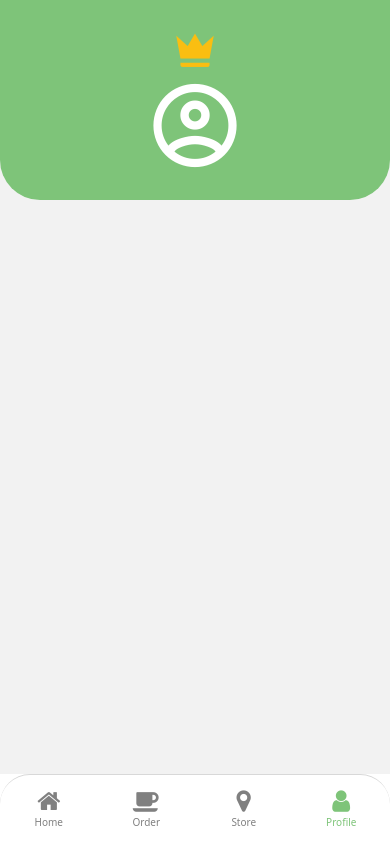
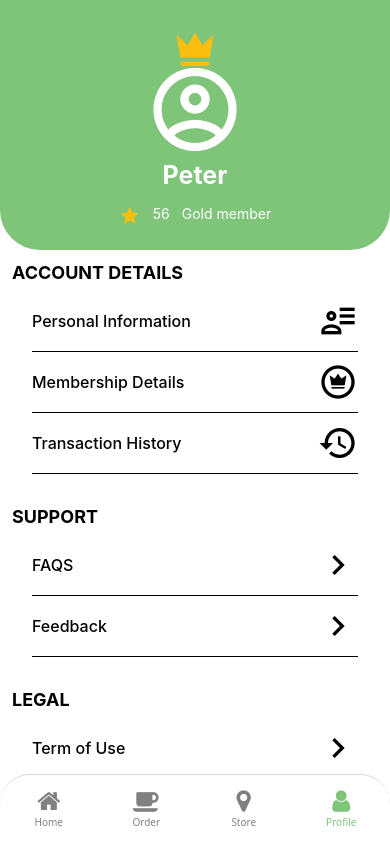
Before and after one commit to sus77n/MobileAppGreenDrink, a React Native app: screen /Profile in a window 390 px wide. Built offline with nearby package versions, Linux system fonts and the light colour scheme.

Commit message:
done profileScreen

```diff
--- a/src/screen/ProfileScreen.js
+++ b/src/screen/ProfileScreen.js
@@ -1,46 +1,148 @@
 import React from "react";
-import { StyleSheet, View } from "react-native";
+import { ScrollView, StyleSheet, Text, TouchableOpacity, View } from "react-native";
 import { colorTheme } from "../component/store";
 import Icon from 'react-native-vector-icons/MaterialCommunityIcons';
 
-const ProfileScreen = () => {
+const ProfileScreen = ({ navigation }) => {
 
 
     return (
-        <View style={styles.container}>
+        <ScrollView style={styles.container}>
             <View style={styles.header}>
                 <Icon name='crown' style={styles.crownIcon} size={50} color={'white'} />
-                <Icon name='account-circle-outline' style={styles.accountIcon} size={100} color={'white'} />
-                <View>
-
+                <Icon name='account-circle-outline' size={100} color={'white'} />
+                <Text style={[styles.whiteText, styles.name]}>Peter</Text>
+                <View style={styles.subHeader}>
+                    <Icon name='star' style={styles.accountIcon} size={22} color={colorTheme.orangeText} />
+                    <Text style={[styles.whiteText, styles.subHeaderText]}>56</Text>
+                    <Text style={[styles.whiteText, styles.subHeaderText]}>Gold member</Text>
                 </View>
             </View>
-        </View>
+
+            <View style={styles.sectionBlock}>
+                <Text style={styles.headerSection}>ACCOUNT DETAILS</Text>
+                <View style={styles.bodySection}>
+                    <TouchableOpacity style={styles.row}>
+                        <Text style={styles.rowText}>Personal Information</Text>
+                        <Icon name='account-details-outline' style={styles.accountIcon} size={40} color={colorTheme.black} />
+                    </TouchableOpacity>
+                    <TouchableOpacity style={styles.row}>
+                        <Text style={styles.rowText}>Membership Details</Text>
+                        <Icon name='crown-circle-outline' style={styles.accountIcon} size={40} color={colorTheme.black} />
+                    </TouchableOpacity>
+                    <TouchableOpacity style={styles.row}>
+                        <Text style={styles.rowText}>Transaction History</Text>
+                        <Icon name='history' style={styles.accountIcon} size={40} color={colorTheme.black} />
+                    </TouchableOpacity>
+                </View>
+            </View>
+            <View style={styles.sectionBlock}>
+                <Text style={styles.headerSection}>SUPPORT</Text>
+                <View style={styles.bodySection}>
+                    <TouchableOpacity style={styles.row}>
+                        <Text style={styles.rowText}>FAQS</Text>
+                        <Icon name='chevron-right' style={styles.accountIcon} size={40} color={colorTheme.black} />
+                    </TouchableOpacity>
+                    <TouchableOpacity style={styles.row}>
+                        <Text style={styles.rowText}>Feedback</Text>
+                        <Icon name='chevron-right' style={styles.accountIcon} size={40} color={colorTheme.black} />
+                    </TouchableOpacity>
+                </View>
+            </View>
+            <View style={styles.sectionBlock}>
+                <Text style={styles.headerSection}>LEGAL</Text>
+                <View style={styles.bodySection}>
+                    <TouchableOpacity style={styles.row}>
+                        <Text style={styles.rowText}>Term of Use</Text>
+                        <Icon name='chevron-right' style={styles.accountIcon} size={40} color={colorTheme.black} />
+                    </TouchableOpacity>
+                    <TouchableOpacity style={styles.row}>
+                        <Text style={styles.rowText}>Privacy Policy</Text>
+                        <Icon name='chevron-right' style={styles.accountIcon} size={40} color={colorTheme.black} />
+                    </TouchableOpacity>
+                </View>
+            </View>
+
+            <TouchableOpacity style={styles.logOutBtn}>
+                <Text style={styles.logOutText}>LOG OUT</Text>
+            </TouchableOpacity>
+        </ScrollView>
     )
 }
 
 const styles = StyleSheet.create({
     container: {
-        flex: 1
+        flex: 1,
+        backgroundColor: colorTheme.white,
     },
     header: {
         backgroundColor: colorTheme.greenBackground,
         borderBottomRightRadius: 40,
         borderBottomLeftRadius: 40,
-        height: 200,
+        height: 250,
         borderColor: colorTheme.greenBackground,
         justifyContent: "center",
         alignItems: "center",
     },
     crownIcon: {
         color: colorTheme.orangeText,
+        marginBottom: -15,
     },
-    accountIcon: {
-
-    },
-    subtitle: {
+    subHeader: {
         flexDirection: "row",
         justifyContent: "space-between",
     },
+    whiteText: {
+        color: colorTheme.white,
+    },
+    subHeaderText: {
+        fontSize: 14,
+        paddingLeft: 12,
+    },
+    name: {
+        fontSize: 25,
+        fontWeight: "bold",
+        marginBottom: 15,
+    },
+    sectionBlock: {
+        padding: 12,
+    },
+    headerSection: {
+        fontWeight: "bold",
+        fontSize: 18,
+        color: "#000",
+    },
+    bodySection: {
+        paddingHorizontal: 20,
+        paddingVertical: 8,
+    },
+    row: {
+        flexDirection: "row",
+        justifyContent: "space-between",
+        borderBottomColor: "#000",
+        borderBottomWidth: 1,
+        alignItems: "center",
+        paddingVertical: 10,
+    },
+    rowText: {
+        fontSize: 16,
+        fontWeight: "500",
+        color: "#000",
+    },
+    logOutBtn: {
+        width: "75%",
+        borderWidth: 2,
+        borderRadius: 20,
+        borderColor: colorTheme.greenBackground,
+        marginHorizontal: "auto",
+        paddingVertical: 5,
+        marginVertical: 15,
+    },
+    logOutText: {
+        color: colorTheme.greenBackground,
+        width: "100%",
+        textAlign: "center",
+        fontWeight: "500",
+    },
 })
 export default ProfileScreen;
```
Also changed, not shown: src/img/informationIcon.png (added).
